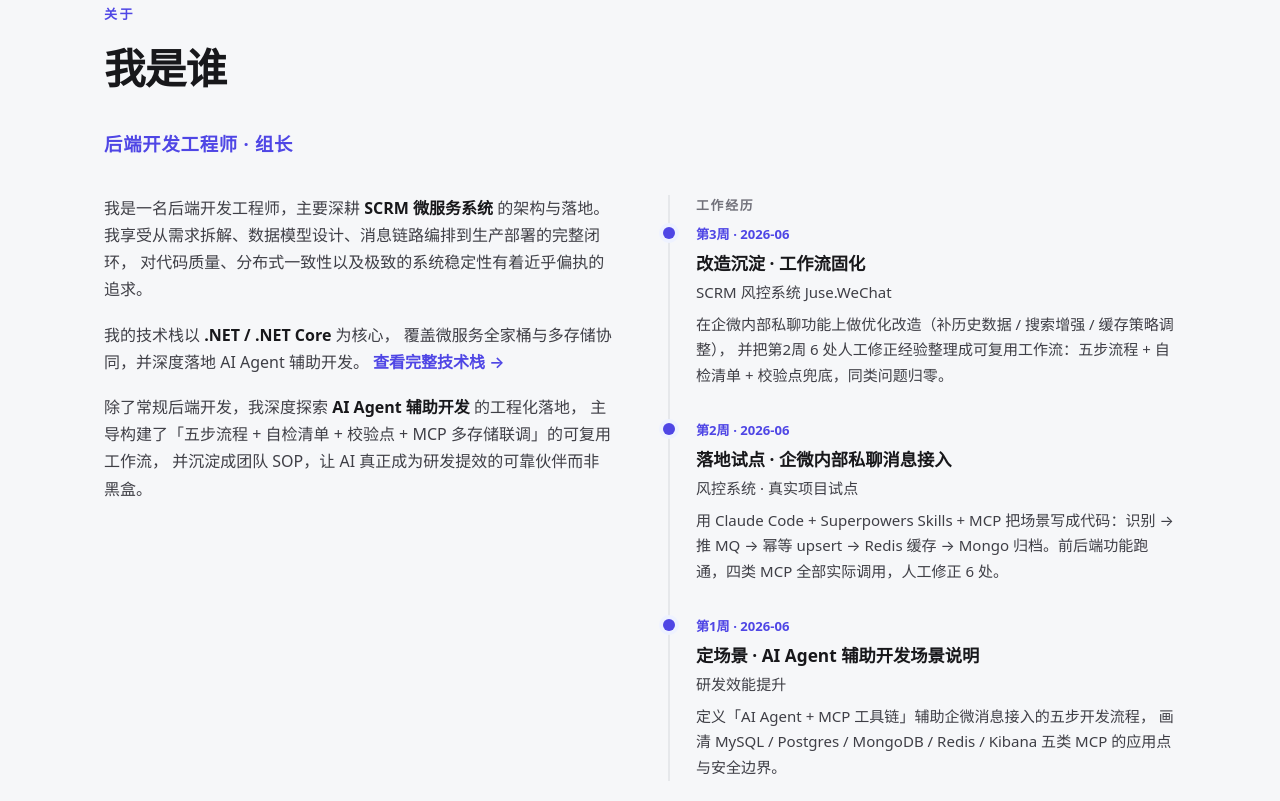
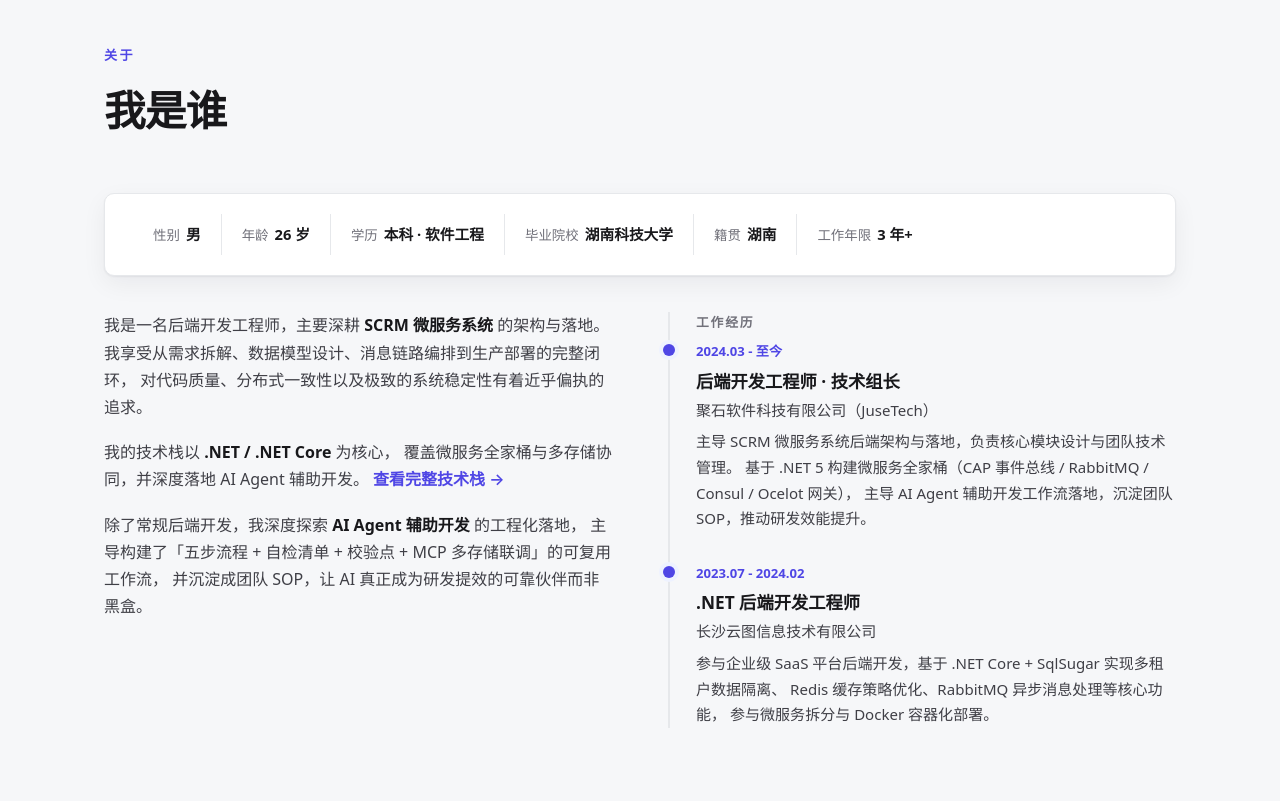
Before and after one commit to ghtaoge/resume, a plain HTML site: page index.html in a window 1280 px wide. Shown: the part 1419-2220 px from the top of the page. Drawn offline with Linux system fonts and the light colour scheme.

Commit message:
feat: 个人简历项目

```diff
--- a/index.html
+++ b/index.html
@@ -36,6 +36,7 @@
         <div class="hero-text reveal">
           <p class="section-label">你好，我是</p>
           <h1 class="hero-name">董伟涛</h1>
+          <p class="hero-role">后端开发工程师 · 技术组长</p>
           <p class="hero-intro">
             我构建可靠的数字产品 —— 从微服务架构设计到 AI Agent 辅助开发工作流，
             专注于 .NET 后端工程、分布式系统稳定性，以及让 AI 真正落地到业务研发链路中的工程化实践。
@@ -112,7 +113,18 @@
       <div class="container">
         <p class="section-label reveal">关于</p>
         <h2 class="section-title reveal">我是谁</h2>
-        <p class="job-title reveal">后端开发工程师 · 组长</p>
+
+        <!-- 个人基本信息 -->
+        <div class="info-card reveal">
+          <ul class="info-list">
+            <li><span class="info-key">性别</span><span class="info-val">男</span></li>
+            <li><span class="info-key">年龄</span><span class="info-val">26 岁</span></li>
+            <li><span class="info-key">学历</span><span class="info-val">本科 · 软件工程</span></li>
+            <li><span class="info-key">毕业院校</span><span class="info-val">湖南科技大学</span></li>
+            <li><span class="info-key">籍贯</span><span class="info-val">湖南</span></li>
+            <li><span class="info-key">工作年限</span><span class="info-val">3 年+</span></li>
+          </ul>
+        </div>
 
         <div class="about-grid">
           <div class="about-text reveal">
@@ -133,37 +145,29 @@
             </p>
           </div>
 
-          <!-- 实践经历 -->
+          <!-- 工作经历 -->
           <div class="experience reveal">
             <p class="block-label">工作经历</p>
 
             <div class="exp-item">
-              <div class="exp-period">第3周 · 2026-06</div>
+              <div class="exp-period">2024.03 - 至今</div>
               <div class="exp-body">
-                <h4>改造沉淀 · 工作流固化</h4>
-                <p class="exp-org">SCRM 风控系统 Juse.WeChat</p>
-                <p>在企微内部私聊功能上做优化改造（补历史数据 / 搜索增强 / 缓存策略调整），
-                  并把第2周 6 处人工修正经验整理成可复用工作流：五步流程 + 自检清单 + 校验点兜底，同类问题归零。</p>
+                <h4>后端开发工程师 · 技术组长</h4>
+                <p class="exp-org">聚石软件科技有限公司（JuseTech）</p>
+                <p>主导 SCRM 微服务系统后端架构与落地，负责核心模块设计与团队技术管理。
+                  基于 .NET 5 构建微服务全家桶（CAP 事件总线 / RabbitMQ / Consul / Ocelot 网关），
+                  主导 AI Agent 辅助开发工作流落地，沉淀团队 SOP，推动研发效能提升。</p>
               </div>
             </div>
 
             <div class="exp-item">
-              <div class="exp-period">第2周 · 2026-06</div>
+              <div class="exp-period">2023.07 - 2024.02</div>
               <div class="exp-body">
-                <h4>落地试点 · 企微内部私聊消息接入</h4>
-                <p class="exp-org">风控系统 · 真实项目试点</p>
-                <p>用 Claude Code + Superpowers Skills + MCP 把场景写成代码：识别 → 推 MQ → 幂等 upsert →
-                  Redis 缓存 → Mongo 归档。前后端功能跑通，四类 MCP 全部实际调用，人工修正 6 处。</p>
-              </div>
-            </div>
-
-            <div class="exp-item">
-              <div class="exp-period">第1周 · 2026-06</div>
-              <div class="exp-body">
-                <h4>定场景 · AI Agent 辅助开发场景说明</h4>
-                <p class="exp-org">研发效能提升</p>
-                <p>定义「AI Agent + MCP 工具链」辅助企微消息接入的五步开发流程，
-                  画清 MySQL / Postgres / MongoDB / Redis / Kibana 五类 MCP 的应用点与安全边界。</p>
+                <h4>.NET 后端开发工程师</h4>
+                <p class="exp-org">长沙云图信息技术有限公司</p>
+                <p>参与企业级 SaaS 平台后端开发，基于 .NET Core + SqlSugar 实现多租户数据隔离、
+                  Redis 缓存策略优化、RabbitMQ 异步消息处理等核心功能，
+                  参与微服务拆分与 Docker 容器化部署。</p>
               </div>
             </div>
           </div>
--- a/styles.css
+++ b/styles.css
@@ -149,9 +149,18 @@ button { font: inherit; cursor: pointer; border: none; background: none; color:
 }
 .hero-name {
   font-size: clamp(2.8rem, 8vw, 4.6rem); font-weight: 900; letter-spacing: -.03em;
-  line-height: 1.05; margin: 4px 0 20px;
+  line-height: 1.05; margin: 4px 0 8px;
   background: linear-gradient(120deg, var(--text) 30%, var(--brand) 70%, var(--brand-2));
   -webkit-background-clip: text; background-clip: text; -webkit-text-fill-color: transparent;
+}
+.hero-role {
+  font-size: 1.2rem; font-weight: 700; color: var(--brand);
+  letter-spacing: .06em; margin-bottom: 20px;
+  display: inline-flex; align-items: center; gap: 8px;
+}
+.hero-role::before {
+  content: ""; width: 28px; height: 3px; border-radius: 2px;
+  background: linear-gradient(90deg, var(--brand), var(--brand-2));
 }
 .hero-intro { font-size: 1.1rem; color: var(--text-soft); max-width: 540px; margin-bottom: 32px; }
 .hero-actions { display: flex; gap: 14px; flex-wrap: wrap; }
@@ -354,9 +363,26 @@ button { font: inherit; cursor: pointer; border: none; background: none; color:
   font-size: 1rem; color: var(--text-soft); max-width: 560px;
   margin-top: -32px; margin-bottom: 48px;
 }
-.job-title {
-  font-size: 1.15rem; font-weight: 700; color: var(--brand);
-  letter-spacing: .04em; margin-top: -24px; margin-bottom: 36px;
+.info-card {
+  background: var(--surface); border: 1px solid var(--border);
+  border-radius: var(--radius-sm); padding: 20px 28px;
+  box-shadow: var(--shadow); margin-bottom: 36px;
+}
+.info-list {
+  display: flex; flex-wrap: wrap; gap: 0;
+}
+.info-list li {
+  display: inline-flex; align-items: baseline; gap: 6px;
+  padding: 8px 20px; border-right: 1px solid var(--border);
+  font-size: .92rem;
+}
+.info-list li:last-child { border-right: none; }
+.info-key {
+  color: var(--muted); font-weight: 500; white-space: nowrap;
+  font-size: .84rem;
+}
+.info-val {
+  color: var(--text); font-weight: 600;
 }
 .inline-link { color: var(--brand); font-weight: 600; }
 .inline-link:hover { text-decoration: underline; }
```
Also changed, not shown: 3 other files.
